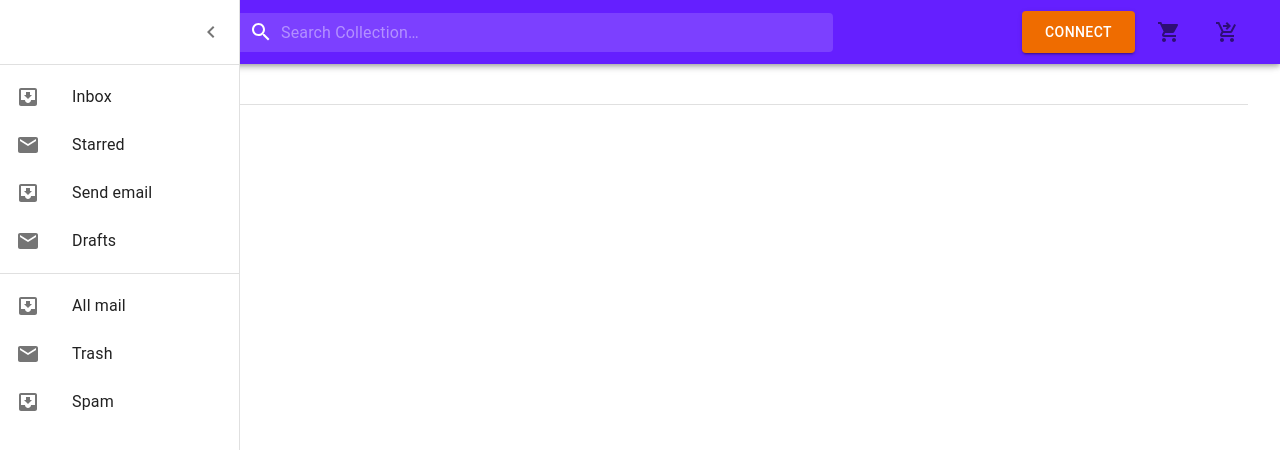
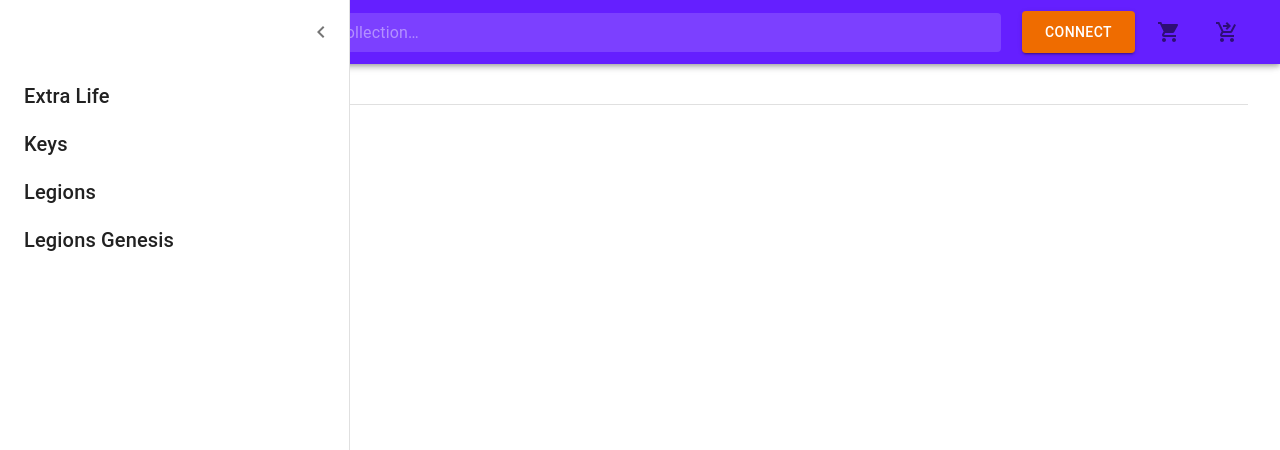
Before and after one commit to karmabadger/smolswap-frontend-vite, a React (Vite) app: page /checkout in a window 1280 px wide. Both pictures are taken after a click on the button 32 px from the left and 32 px from the top of the page. Shown: the top 450 px of the page. Built offline with nearby package versions, Linux system fonts and the light colour scheme; what web3modal would draw is missing.

Commit message:
fixed search bar

```diff
--- a/package.json
+++ b/package.json
@@ -21,6 +21,7 @@
     "react-dom": "^17.0.2",
     "react-router-dom": "^6.2.1",
     "react-window": "^1.8.6",
+    "react-window-infinite-loader": "^1.0.7",
     "rollup-plugin-polyfill-node": "^0.8.0",
     "walletlink": "^2.4.1",
     "web3modal": "^1.9.5"
--- a/src/App/components/Navbar/Drawer/NavbarDrawer.jsx
+++ b/src/App/components/Navbar/Drawer/NavbarDrawer.jsx
@@ -11,7 +11,10 @@ import ListItem from "@mui/material/ListItem";
 import ListItemIcon from "@mui/material/ListItemIcon";
 import ListItemText from "@mui/material/ListItemText";
 import InboxIcon from "@mui/icons-material/MoveToInbox";
+import Typography from "@mui/material/Typography";
 
+// import { Link } from "react-router-dom";
+import Link from '@mui/material/Link';
 
 const DrawerHeader = styled("div")(({ theme }) => ({
     display: "flex",
@@ -47,25 +50,17 @@ const NavbarDrawer = ({ open, handleDrawerClose, drawerWidth }) => {
                 )}
             </IconButton>
         </DrawerHeader>
-        <Divider />
         <List>
-            {["Inbox", "Starred", "Send email", "Drafts"].map((text, index) => (
-                <ListItem button key={text}>
-                    <ListItemIcon>
-                        {index % 2 === 0 ? <InboxIcon /> : <MailIcon />}
-                    </ListItemIcon>
-                    <ListItemText primary={text} />
-                </ListItem>
-            ))}
-        </List>
-        <Divider />
-        <List>
-            {["All mail", "Trash", "Spam"].map((text, index) => (
-                <ListItem button key={text}>
-                    <ListItemIcon>
-                        {index % 2 === 0 ? <InboxIcon /> : <MailIcon />}
-                    </ListItemIcon>
-                    <ListItemText primary={text} />
+            {["Extra Life", "Keys", "Legions", "Legions Genesis"].map((text, index) => (
+                <ListItem
+                    button
+                    sx={{ px: "24px" }}
+                    key={text}>
+                    <Link href="/#" underline="none" color="text.primary">
+                        <Typography variant="h6">
+                            {text}
+                        </Typography>
+                    </Link>
                 </ListItem>
             ))}
         </List>
--- a/src/App/components/Navbar/LeftSide/SearchBar/SearchBar.jsx
+++ b/src/App/components/Navbar/LeftSide/SearchBar/SearchBar.jsx
@@ -1,9 +1,17 @@
+import { useState, useEffect, useRef } from "react";
+
 import SearchIcon from "@mui/icons-material/Search";
 import { styled, useTheme, alpha } from "@mui/material/styles";
 import InputBase from "@mui/material/InputBase";
+import ClickAwayListener from '@mui/material/ClickAwayListener';
+import Popper from '@mui/material/Popper';
+import Box from '@mui/material/Box';
+import Typography from '@mui/material/Typography';
+import VirtualizedList from "./VirtualizedList/VirtualizedList";
+
 
 const Search = styled("div")(({ theme }) => ({
-    maxWidth: "600px",
+    maxWidth: "800px",
     flexGrow: 1,
     position: "relative",
     borderRadius: theme.shape.borderRadius,
@@ -32,6 +40,7 @@ const SearchIconWrapper = styled("div")(({ theme }) => ({
 
 const StyledInputBase = styled(InputBase)(({ theme }) => ({
     color: "inherit",
+    width: "100%",
     "& .MuiInputBase-input": {
         padding: theme.spacing(1, 1, 1, 0),
         // vertical padding + font size from searchIcon
@@ -44,16 +53,54 @@ const StyledInputBase = styled(InputBase)(({ theme }) => ({
     }
 }));
 
+const StyledPopper = styled(Popper)(({ theme }) => ({
+    zIndex: theme.zIndex.modal
+}));
+
 export default function ({ }) {
+    const [anchorEl, setAnchorEl] = useState(null);
+    const [open, setOpen] = useState(false);
+
+    const theme = useTheme();
+
+    const handleClick = (event) => {
+        setOpen(true);
+        setAnchorEl(event.currentTarget);
+    };
+
+    const handleOnClickAway = (e) => {
+        setOpen(false);
+    };
+
+    const id = open ? 'simple-popper' : undefined;
+
     return (
         <Search>
+            <ClickAwayListener onClickAway={handleOnClickAway}>
+                <Box
+                    sx={{
+                        width: "100%",
+                        height: "100%",
+                    }}>
                     <SearchIconWrapper>
                         <SearchIcon />
                     </SearchIconWrapper>
                     <StyledInputBase
                         placeholder="Search Collection…"
                         inputProps={{ "aria-label": "search" }}
+                        onClick={handleClick}
                     />
+                    <StyledPopper
+                        id={id}
+                        open={open}
+                        anchorEl={anchorEl}
+                        placement="bottom-start"
+                        elevation={24}
+                    >
+                        <VirtualizedList />
+                    </StyledPopper>
+                </Box>
+            </ClickAwayListener>
         </Search>
     )
 }
--- /dev/null
+++ b/src/App/components/Navbar/LeftSide/SearchBar/VirtualizedList/VirtualizedList.jsx
@@ -0,0 +1,52 @@
+import { useState } from 'react';
+import Box from '@mui/material/Box';
+import ListItem from '@mui/material/ListItem';
+import ListItemButton from '@mui/material/ListItemButton';
+import ListItemText from '@mui/material/ListItemText';
+import ClickAwayListener from '@mui/material/ClickAwayListener';
+import SearchIcon from '@mui/icons-material/Search';
+import InputAdornment from '@mui/material/InputAdornment';
+import TextField from '@mui/material/TextField';
+
+import { VariableSizeList } from 'react-window';
+
+const getItemSize = (index) => {
+    return 46;
+};
+function renderRow(props) {
+    const { index, style } = props;
+
+    return (
+        <ListItem style={style} key={index} component="div" disablePadding>
+            <ListItemButton>
+                <ListItemText primary={`Item ${index + 1}`} />
+            </ListItemButton>
+        </ListItem>
+    );
+}
+
+function VirtualizedList() {
+    return (
+        <Box
+            style={{ margin: '0px' }}
+            sx={{
+                margin: '0px',
+                width: '400px',
+                height: 400,
+                bgcolor: 'background.paper',
+            }}
+        >
+            <VariableSizeList
+                height={400}
+                width="100%"
+                itemSize={getItemSize}
+                itemCount={200}
+            // overscanCount={5}
+            >
+                {renderRow}
+            </VariableSizeList>
+        </Box>
+    );
+}
+
+export default VirtualizedList;
--- a/src/App/components/Navbar/Navbar.jsx
+++ b/src/App/components/Navbar/Navbar.jsx
@@ -13,7 +13,7 @@ import RightSideBox from './RightSide/RightSideBox';
 import LeftSideBox from './LeftSide/LeftSideBox';
 import NavbarDrawer from './Drawer/NavbarDrawer';
 
-const drawerWidth = 240;
+const drawerWidth = 350;
 
 const AppBar = styled(MuiAppBar, {
     shouldForwardProp: (prop) => prop !== "open"
--- a/src/App/routes/Collections/SearchBar/SearchBar.jsx
+++ b/src/App/routes/Collections/SearchBar/SearchBar.jsx
@@ -10,44 +10,8 @@ import TextField from '@mui/material/TextField';
 
 import { VariableSizeList } from 'react-window';
 
-const getItemSize = (index) => {
-    return 46;
-};
-function renderRow(props) {
-    const { index, style } = props;
+import VirtualizedList from './VirtualizedList/VirtualizedList';
 
-    return (
-        <ListItem style={style} key={index} component="div" disablePadding>
-            <ListItemButton>
-                <ListItemText primary={`Item ${index + 1}`} />
-            </ListItemButton>
-        </ListItem>
-    );
-}
-
-function VirtualizedList() {
-    return (
-        <Box
-            style={{ margin: '0px' }}
-            sx={{
-                margin: '0px',
-                width: '100%',
-                height: 400,
-                bgcolor: 'background.paper',
-            }}
-        >
-            <VariableSizeList
-                height={400}
-                width="100%"
-                itemSize={getItemSize}
-                itemCount={200}
-            // overscanCount={5}
-            >
-                {renderRow}
-            </VariableSizeList>
-        </Box>
-    );
-}
 
 const SearchBar = () => {
     const options = [
@@ -66,7 +30,7 @@ const SearchBar = () => {
         setOpen(true);
     };
     const handleClickAway = () => {
-        console.log('closing..');
+        // console.log('closing..');
         setOpen(false);
     };
 
--- /dev/null
+++ b/src/App/routes/Collections/SearchBar/VirtualizedList/VirtualizedList.jsx
@@ -0,0 +1,52 @@
+import { useState } from 'react';
+import Box from '@mui/material/Box';
+import ListItem from '@mui/material/ListItem';
+import ListItemButton from '@mui/material/ListItemButton';
+import ListItemText from '@mui/material/ListItemText';
+import ClickAwayListener from '@mui/material/ClickAwayListener';
+import SearchIcon from '@mui/icons-material/Search';
+import InputAdornment from '@mui/material/InputAdornment';
+import TextField from '@mui/material/TextField';
+
+import { VariableSizeList } from 'react-window';
+
+const getItemSize = (index) => {
+    return 46;
+};
+function renderRow(props) {
+    const { index, style } = props;
+
+    return (
+        <ListItem style={style} key={index} component="div" disablePadding>
+            <ListItemButton>
+                <ListItemText primary={`Item ${index + 1}`} />
+            </ListItemButton>
+        </ListItem>
+    );
+}
+
+function VirtualizedList() {
+    return (
+        <Box
+            style={{ margin: '0px' }}
+            sx={{
+                margin: '0px',
+                width: '100%',
+                height: 400,
+                bgcolor: 'background.paper',
+            }}
+        >
+            <VariableSizeList
+                height={400}
+                width="100%"
+                itemSize={getItemSize}
+                itemCount={200}
+            // overscanCount={5}
+            >
+                {renderRow}
+            </VariableSizeList>
+        </Box>
+    );
+}
+
+export default VirtualizedList;
--- a/src/App/routes/Collections/index.jsx
+++ b/src/App/routes/Collections/index.jsx
@@ -84,9 +84,9 @@ const Collections = (props) => {
                             </Typography>
                         </Box>
                         <Box id="search-chips-box" sx={{ display: "flex", flexDirection: "row", gap: "8px" }}>
-                            <Chip label="Deletable" onDelete={() => { console.info('You clicked the delete icon.'); }} />
-                            <Chip label="Deletable" onDelete={() => { console.info('You clicked the delete icon.'); }} />
-                            <Chip label="Deletable" onDelete={() => { console.info('You clicked the delete icon.'); }} />
+                            <Chip label="Deletable" color="secondary" onDelete={() => { console.info('You clicked the delete icon.'); }} />
+                            <Chip label="Deletable" color="secondary" onDelete={() => { console.info('You clicked the delete icon.'); }} />
+                            <Chip label="Deletable" color="secondary" onDelete={() => { console.info('You clicked the delete icon.'); }} />
                         </Box>
                     </Box>
                     <Box id="collection-grid-main-box">
```
Also changed, not shown: 1 other file (tests, documents, lock files or other folders). Lines whose indentation alone changed are shown as unchanged.
